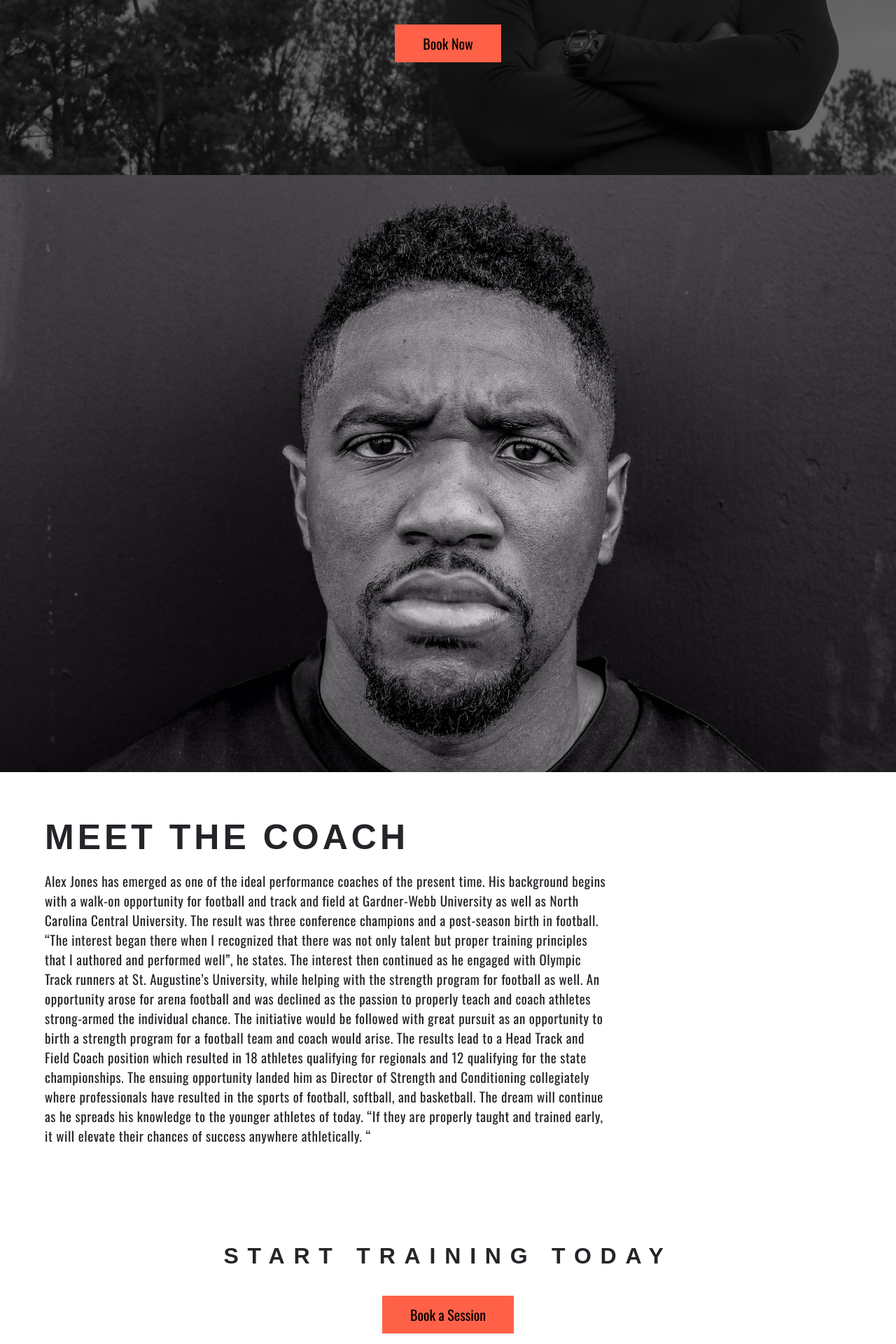
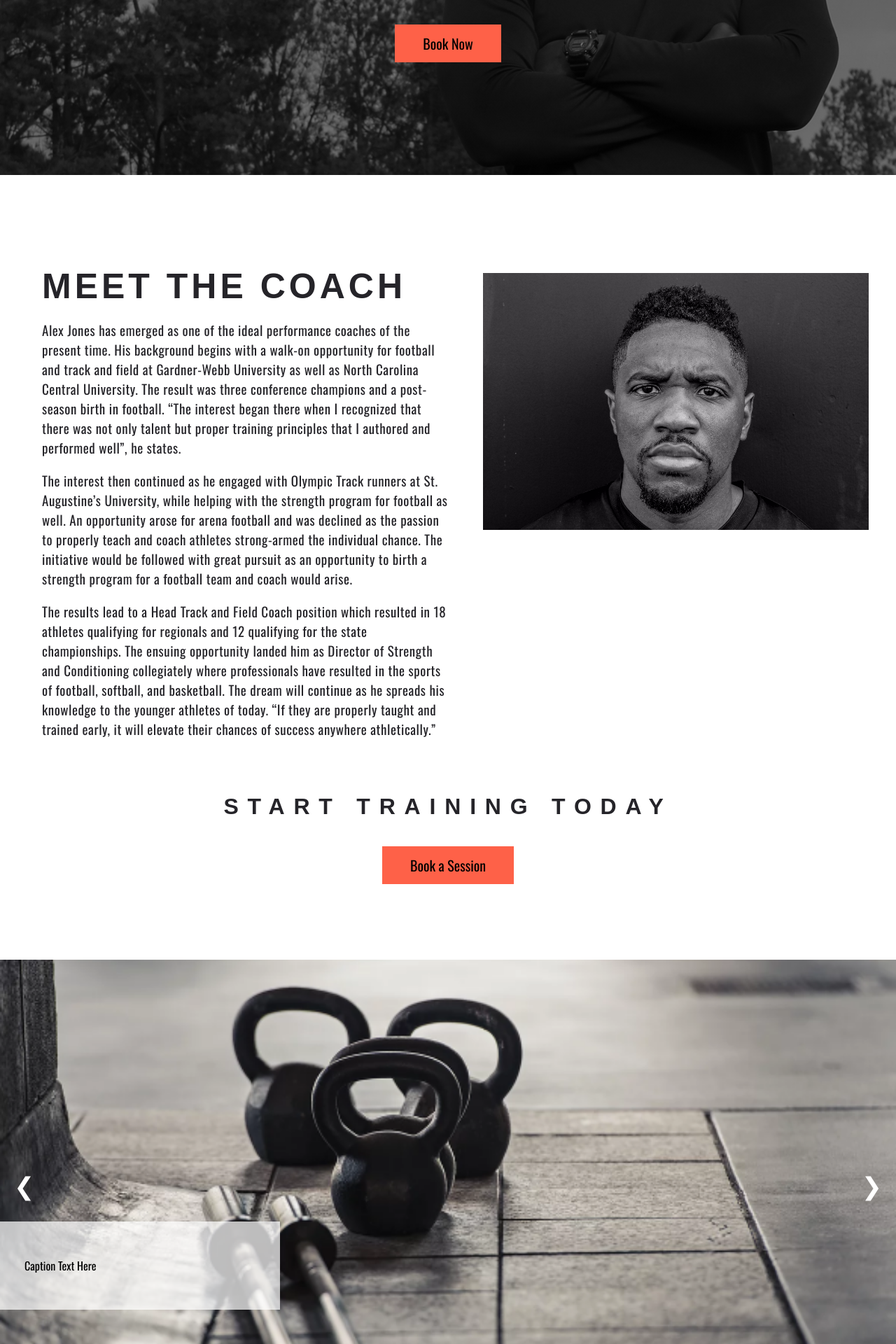
Before and after one commit to katiewrennhansen/PerformanceCoachAlt, a PHP site: page / in a window 1280 px wide. Shown: the part 550-2470 px from the top of the page at 70% size. Run offline with PHP 8.4, Linux system fonts and the light colour scheme; some web fonts are replaced.

Commit message:
edit about section and add flexbox to services

```diff
--- a/index.html
+++ b/index.html
@@ -45,23 +45,21 @@
     <main>
 
         <section class="about" id="about">
+            <div class="flex">
                 <div class="headshot">
                     <img src="images/headshot.JPG" alt="image of Alex Jones">
                 </div>
-
-            <div class="about-content">
-                <h2>Meet the Coach</h2>
-                <p>Alex Jones has emerged as one of the ideal performance coaches of the present time. His background begins with a walk-on opportunity for football and track and field at Gardner-Webb University as well as North Carolina Central University.  The result was three conference champions and a post-season birth in football. “The interest began there when I recognized that there was not only talent but proper training principles that I authored and performed well”, he states.  The interest then continued as he engaged with Olympic Track runners at St. Augustine’s University, while helping with the strength program for football as well.  An opportunity arose for arena football and was declined as the passion to properly teach and coach athletes strong-armed the individual chance.  The initiative would be followed with great pursuit as an opportunity to birth a strength program for a football team and coach would arise.  The results lead to a Head Track and Field Coach position which resulted in 18 athletes qualifying for regionals and 12 qualifying for the state championships.  The ensuing opportunity landed him as Director of Strength and Conditioning collegiately where professionals have resulted in the sports of football, softball, and basketball. The dream will continue as he spreads his knowledge to the younger athletes of today.  “If they are properly taught and trained early, it will elevate their chances of success anywhere athletically. “</p>
-                <div class="about-icons">
-                        <a href="#"><i class="fab fa-facebook-f"></i></a>
-                        <a href="#"><i class="fab fa-instagram"></i></a>
-                        <a href="#"><i class="fab fa-twitter"></i></a>
-                    </div>
-                <div class="start-training">
-                    <h3>Start Training Today</h3>
-                    <a class="about-btn book href="services.html">Book a Session</a>
+                <div class="about-content">
+                    <h2>Meet the Coach</h2>
+                    <p>Alex Jones has emerged as one of the ideal performance coaches of the present time. His background begins with a walk-on opportunity for football and track and field at Gardner-Webb University as well as North Carolina Central University.  The result was three conference champions and a post-season birth in football. “The interest began there when I recognized that there was not only talent but proper training principles that I authored and performed well”, he states.</p>
+                    <p>The interest then continued as he engaged with Olympic Track runners at St. Augustine’s University, while helping with the strength program for football as well.  An opportunity arose for arena football and was declined as the passion to properly teach and coach athletes strong-armed the individual chance.  The initiative would be followed with great pursuit as an opportunity to birth a strength program for a football team and coach would arise.</p>
+                    <p>The results lead to a Head Track and Field Coach position which resulted in 18 athletes qualifying for regionals and 12 qualifying for the state championships.  The ensuing opportunity landed him as Director of Strength and Conditioning collegiately where professionals have resulted in the sports of football, softball, and basketball. The dream will continue as he spreads his knowledge to the younger athletes of today.  “If they are properly taught and trained early, it will elevate their chances of success anywhere athletically.”</p>
                 </div>
             </div>
+            <div class="start-training">
+                    <h3>Start Training Today</h3>
+                    <a class="about-btn book" href="services.html">Book a Session</a>
+                </div>
         </section>
 
         <section class="image-carosel">
--- a/option.css
+++ b/option.css
@@ -227,7 +227,7 @@ HOME PAGE
 .home-page-content{
     width: 90%;
     margin: 0 auto;
-    padding-top: 30vh;
+    padding-top: 10vh;
 }
 
 h1 {
@@ -252,7 +252,7 @@ h1 {
 ABOUT
 ==============================================================
 */
-.about-content {
+.about {
     padding-bottom: 60px;
 }
 
@@ -524,6 +524,11 @@ input[type="submit"]:hover {
         transform: translateY(-300px);
     }
 }
+@media (min-width: 500px){
+    .home-page-content {
+        padding-top: 20vh;
+    }
+}
 @media (min-width: 768px){
     .image-container img {
         width: 200px;
@@ -569,14 +574,27 @@ input[type="submit"]:hover {
     .home-page p {
         margin-bottom: 50px;
     }
+    .about {
+        padding: 120px 50px;
+    }
+    .about img {
+        width: 100%;
+        height: 100%;
+        margin-top: 80px;
+    }
+    .headshot,
+    .about-content {
+        width: 60%;
+        margin: 0 auto;
+    }
     h2 {
         font-size: 50px;
     }
     .about-content h2 {
-        padding-top: 60px;
+        padding-top: 30px;
     }
     .about-content p {
-        width: 70%;
+        width: 100%;
         font-size: 19px;
         letter-spacing: 0.03em;
     }
@@ -603,6 +621,24 @@ input[type="submit"]:hover {
 @media (min-width: 1000px){
     .home-page-content {
         padding-top: 40vh;
+    }
+}
+@media (min-width: 1200px){
+    .flex {
+        display: flex;
+        flex-direction: row-reverse;
+    }
+    .about img {
+        width: 95%;
+        height: auto;
+        margin: 20px 0px 0px 40px;
+    }
+    .about-content h2 {
+        padding: 0;
+    }
+    .about-content {
+        width: 60%;
+        margin: 10px;
     }
 }
 
@@ -799,3 +835,22 @@ hr {
         font-size: 70px;
     }
 }
+@media (min-width: 1200px) {
+    .flex-service {
+        display: flex;
+        margin-top: 40px;
+    }
+    .flex-service img {
+        width: 50%;
+    }
+    .flex-service-content {
+        width: 80%;
+        margin-left: 30px;
+    }
+    .flex-service-content p {
+        margin-top: 0;
+    }
+    .flex-service-content h3 {
+        margin-top: 30px;
+    }
+}
```
Also changed, not shown: servicepages/performanceTraining.html (+7 -3 lines), servicepages/saq.html (+7 -4 lines), servicepages/teamCamp.html (+7 -4 lines).
